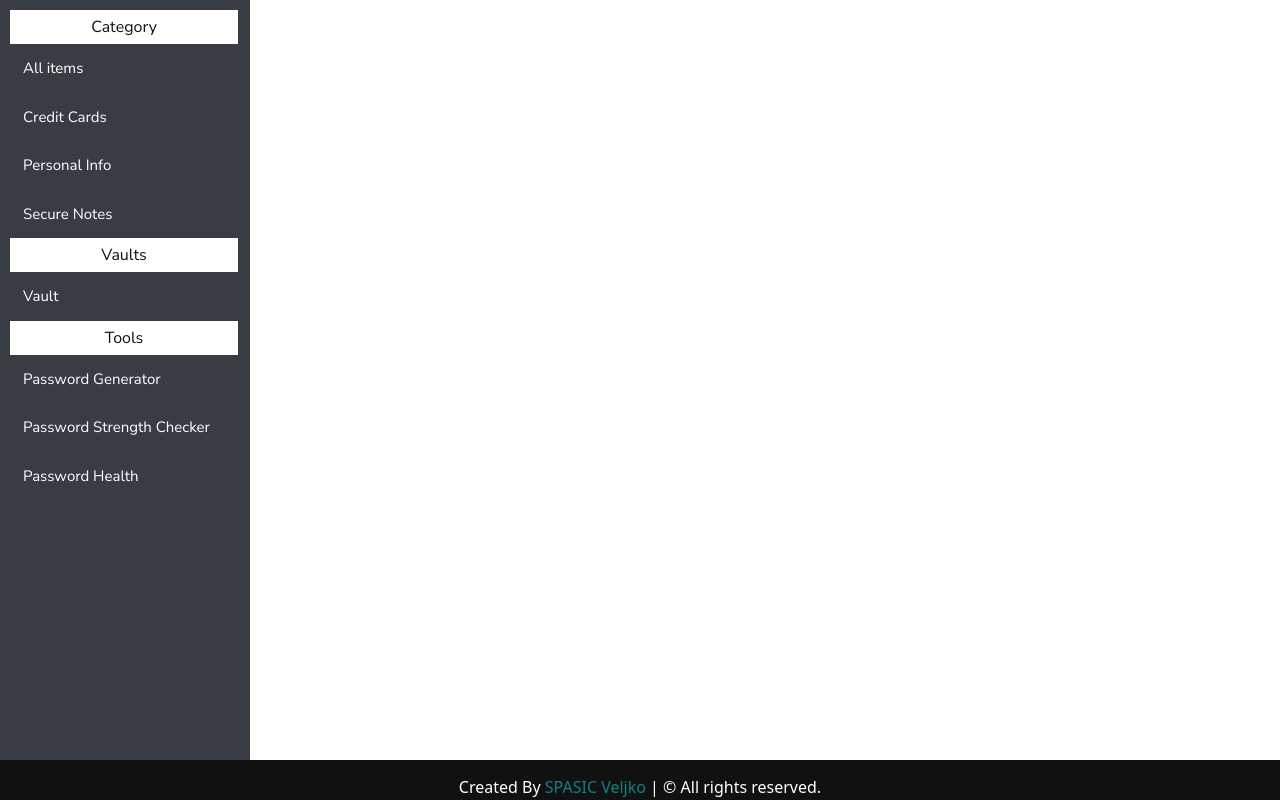
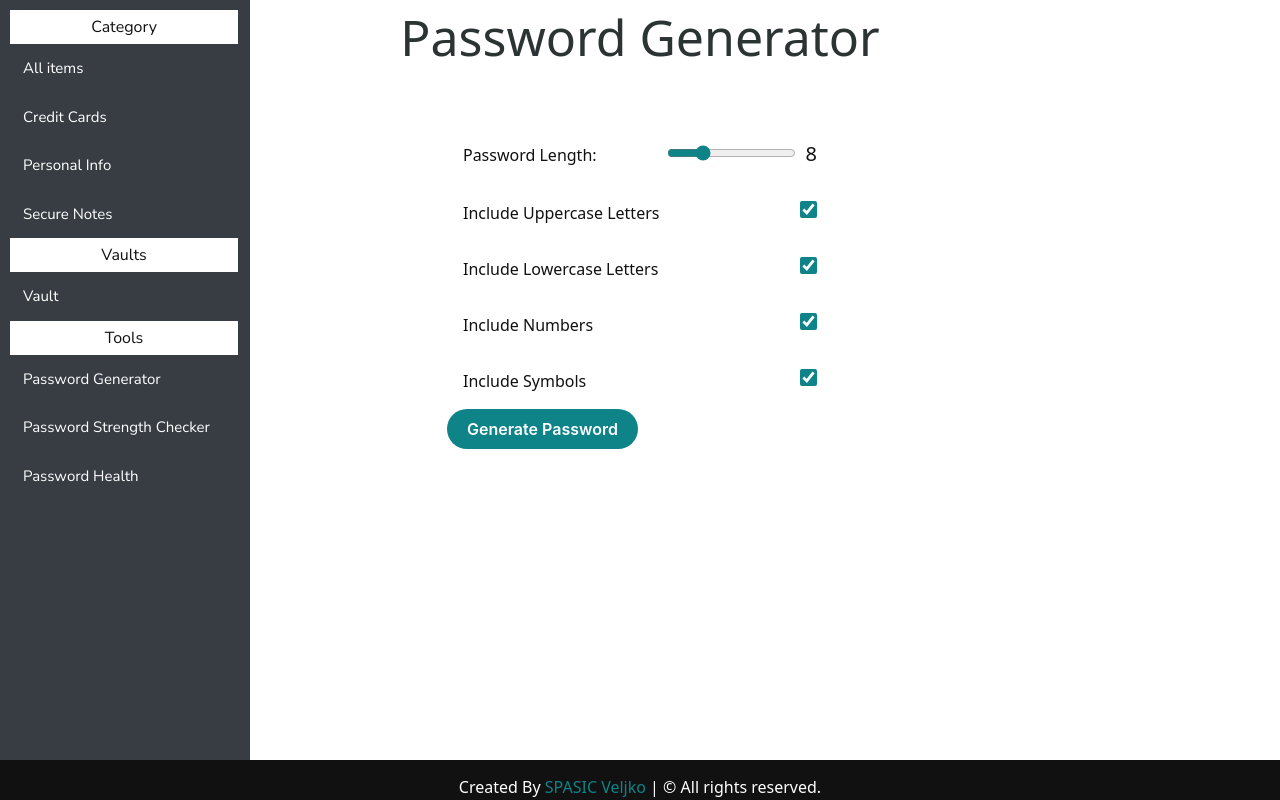
Before and after one commit to Veljko003/vaultpass, a Next.js app: page /password-generator in a window 1280 px wide. Built offline with nearby package versions, Linux system fonts and the light colour scheme.

Commit message:
done: password generator

```diff
--- a/src/pages/password-generator.jsx
+++ b/src/pages/password-generator.jsx
@@ -1,20 +1,127 @@
 // Imports
-import HeadPage from "@/web/components/HeadPage"
-import Main from "@/web/components/Main"
-import Footer from "@/web/components/Footer"
-import Sidebar from "@/web/components/Sidebar"
+import React, { useState } from "react";
+
+import HeadPage from "@/web/components/HeadPage";
+import Main from "@/web/components/Main";
+import Footer from "@/web/components/Footer";
+import Sidebar from "@/web/components/Sidebar";
+import Title from "@/web/components/Title";
+import Button from "@/web/components/Button";
+import styles from "@/web/styles/Tools.module.css";
 
 // PasswordGenerator function
 const PasswordGenerator = () => {
+  const [password, setPassword] = useState("");
+  const [passwordLength, setPasswordLength] = useState(8);
+  const [includeUppercase, setIncludeUppercase] = useState(true);
+  const [includeLowercase, setIncludeLowercase] = useState(true);
+  const [includeNumbers, setIncludeNumbers] = useState(true);
+  const [includeSymbols, setIncludeSymbols] = useState(true);
+
+  const generatePassword = () => {
+    const uppercaseChars = "ABCDEFGHIJKLMNOPQRSTUVWXYZ";
+    const lowercaseChars = "abcdefghijklmnopqrstuvwxyz";
+    const numberChars = "0123456789";
+    const symbolChars = "!@#$%^&*()-_+=<>?";
+
+    let allowedChars = "";
+    if (includeUppercase) allowedChars += uppercaseChars;
+    if (includeLowercase) allowedChars += lowercaseChars;
+    if (includeNumbers) allowedChars += numberChars;
+    if (includeSymbols) allowedChars += symbolChars;
+
+    let generatedPassword = "";
+    for (let i = 0; i < passwordLength; i++) {
+      const randomIndex = Math.floor(Math.random() * allowedChars.length);
+      generatedPassword += allowedChars[randomIndex];
+    }
+    setPassword(generatedPassword);
+  };
+
+  const handleCopyClick = () => {
+    const textarea = document.createElement("textarea");
+    textarea.value = password;
+    document.body.appendChild(textarea);
+    textarea.select();
+    document.execCommand("copy");
+    document.body.removeChild(textarea);
+    alert("Password copied to clipboard!");
+  };
+
   return (
     <>
       <HeadPage />
       <Main>
         <Sidebar />
+        <Title titleLabel="Password Generator" />
+        <br />
+        <br />
+        <div className={styles.passwordContainer}>
+          <p className={styles.password}>{password}</p>
+        </div>
+        <div className={styles.passwordGenerator}>
+          <div className={styles.row}>
+            <label>Password Length:</label>
+            <input
+              type="range"
+              min="4"
+              max="20"
+              value={passwordLength}
+              className={styles.slider}
+              onChange={(e) => setPasswordLength(e.target.value)}
+            />
+            <span className={styles.passwordLength}>{passwordLength}</span>{" "}
+            {/* Display selected value */}
+          </div>
+          <div className={styles.row}>
+            <label>Include Uppercase Letters</label>
+            <input
+              type="checkbox"
+              checked={includeUppercase}
+              className={styles.checkbox}
+              onChange={() => setIncludeUppercase(!includeUppercase)}
+            />
+          </div>
+          <div className={styles.row}>
+            <label>Include Lowercase Letters</label>
+            <input
+              type="checkbox"
+              checked={includeLowercase}
+              className={styles.checkbox}
+              onChange={() => setIncludeLowercase(!includeLowercase)}
+            />
+          </div>
+          <div className={styles.row}>
+            <label>Include Numbers</label>
+            <input
+              type="checkbox"
+              checked={includeNumbers}
+              className={styles.checkbox}
+              onChange={() => setIncludeNumbers(!includeNumbers)}
+            />
+          </div>
+          <div className={styles.row}>
+            <label>Include Symbols</label>
+            <input
+              type="checkbox"
+              checked={includeSymbols}
+              className={styles.checkbox}
+              onChange={() => setIncludeSymbols(!includeSymbols)}
+            />
+          </div>
+          <Button onClick={generatePassword} btnLabel="Generate Password" />
+          <br />
+          <br />
+          {password && (
+            <div>
+              <Button onClick={handleCopyClick} btnLabel="Copy Password" />
+            </div>
+          )}
+        </div>
       </Main>
       <Footer />
     </>
-    )
-}
+  );
+};
 
-export default PasswordGenerator
+export default PasswordGenerator;
--- /dev/null
+++ b/src/web/styles/Tools.module.css
@@ -0,0 +1,33 @@
+/* --- PASSWORD GENERATOR --- */
+.passwordGenerator {
+    color: var(--monochrome);
+}
+
+.passwordContainer {
+    background-color: var(--foreground-color);
+    color: var(--monochrome-inverse);
+    font-size: 58px;
+    width: 100%;
+    text-align: center;
+}
+
+.slider {
+    margin-left: 70px;
+    accent-color: var(--color-span);
+}
+
+.row {
+    padding: 16px;
+}
+
+.checkbox {
+    float: right;
+    accent-color: var(--color-span);
+    height: 17px;
+    width: 17px;
+}
+
+.passwordLength {
+    font-size: 20px;
+    margin-left: 10px;
+}
```
Lines whose indentation alone changed are shown as unchanged.
